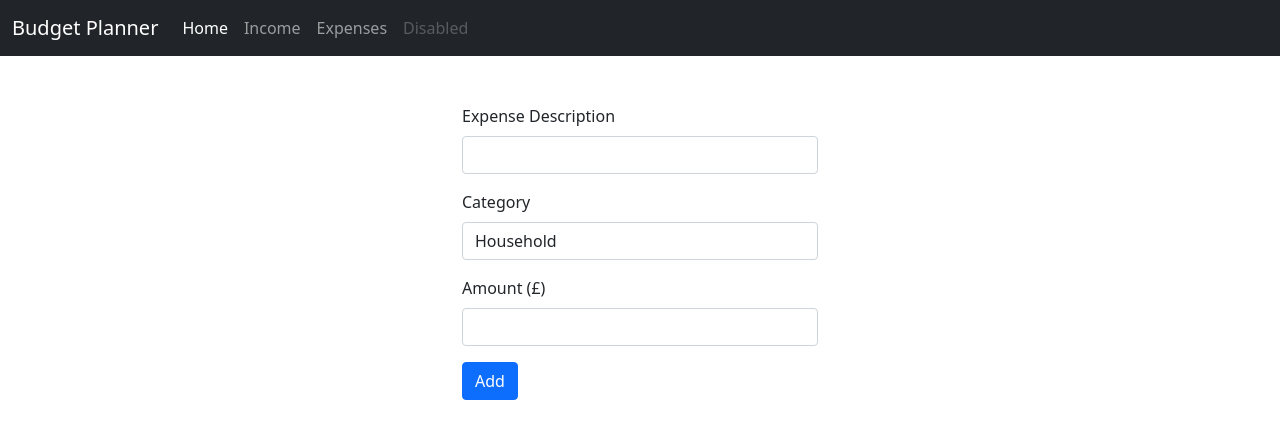
After one commit to karkibishal/budget_planner, a Flask app: page /expenses in a window 1280 px wide. The commit adds this page. Shown: the top 439 px of the page. Run offline with Flask 2, Linux system fonts and the light colour scheme.

Commit message:
BK: Added routes, forms, html for expenses

```diff
--- a/application/forms.py
+++ b/application/forms.py
@@ -2,7 +2,7 @@ from flask_wtf import FlaskForm
 from wtforms import StringField, SubmitField, SelectField, DateField, DecimalField
 from wtforms.validators import InputRequired, NumberRange, ValidationError
 
-from application.models import Income
+from application.models import Categories
 
 class IncomeForm(FlaskForm):
     select_salary = SelectField(choices=[
@@ -42,13 +42,14 @@ class IncomeForm(FlaskForm):
 
     submit = SubmitField("Submit")
 
+choices_cat = []
+for item in Categories.query.all():
+    choices_cat.append((item.name, item.name))
+
 class ExpensesForm(FlaskForm):
-    select = SelectField(choices=[
-                            ("annual", "annual"),
-                            ("monthly", "monthly"),
-                            ("weekly", "weekly")
-                            ])
+
+    select_cat = SelectField("Category", choices=choices_cat)
     name = StringField("Expense Description", validators = [InputRequired()])
     amount = DecimalField("Amount (£)", validators = [InputRequired(), NumberRange(min=0)])
 
-    submit = SubmitField("Submit")
+    submit = SubmitField("Add")
--- a/application/routes.py
+++ b/application/routes.py
@@ -64,22 +64,17 @@ def income():
         return redirect(url_for('index'))
     return render_template('income.html', title="Add income details", form=form)
 
-@app.route('/items', methods=['POST', 'GET'])
-def items():
-    form = ItemsForm()
+@app.route('/expenses', methods=['POST', 'GET'])
+def expenses():
+    form = ExpensesForm()
     if form.validate_on_submit():
-        if form.select.data == "annual":
-            amount = form.amount.data / 12
-        elif form.select.data == "monthly":
-            amount = form.amount.data
-        elif form.select.data == "weekly":
-            amount = form.amount.data * 4.33
 
-        item = Items(
+        expense = Expenses(
                     name = form.name.data,
-                    amount = amount
+                    amount = form.amount.data,
+                    categories_id = Categories.query.filter_by(name=form.select_cat.data).first().id
                     )
-        db.session.add(item)
-        db.commit()
-        return redirect(url_for('index'))
-    return render_template('items.html', title="Add expense items", form=form)
+        db.session.add(expense)
+        db.session.commit()
+        return redirect(url_for('expenses'))
+    return render_template('expenses.html', title="Add expense items", form=form)
--- /dev/null
+++ b/application/templates/expenses.html
@@ -0,0 +1,32 @@
+{% extends 'layout.html' %}
+{% block body_content %}
+<div class="container"><br>
+<div class="row align-items-center justify-content-center">
+<div class="col-md-4">
+    <form action='' method='POST'>
+        {{ form.hidden_tag() }}
+
+        <div class="mb-3">
+            {{ form.name.label(class="form-label") }}
+            {{ form.name(class="form-control")}}
+        </div>
+        <div class="mb-3">
+            {{ form.select_cat.label(class="form-label") }}
+            {{ form.select_cat(class="form-control")}}
+        </div>
+        <div class="mb-3">
+            {{ form.amount.label(class="form-label") }}
+            {{ form.amount(class="form-control")}}
+        </div>
+            {% if form.name.errors %}
+                {% for error in form.name.errors %}
+                    <div>{{ error }}</div>
+                {% endfor %}
+            {% endif %}
+
+        {{ form.submit(class="btn btn-primary") }}
+    </form>
+</div>
+</div>
+</div>
+{% endblock body_content %}
--- a/application/templates/layout.html
+++ b/application/templates/layout.html
@@ -16,7 +16,7 @@
             <div class="navbar-nav">
               <a class="nav-link active" aria-current="page" href="{{ url_for('index') }}">Home</a>
               <a class="nav-link" href="{{ url_for('income') }}">Income</a>
-              <a class="nav-link" href="#">Expenses</a>
+              <a class="nav-link" href="{{ url_for('expenses') }}">Expenses</a>
               <a class="nav-link disabled">Disabled</a>
             </div>
           </div>
```
Also changed, not shown: application/templates/items.html (deleted, +0 -22 lines), application/data.db.
